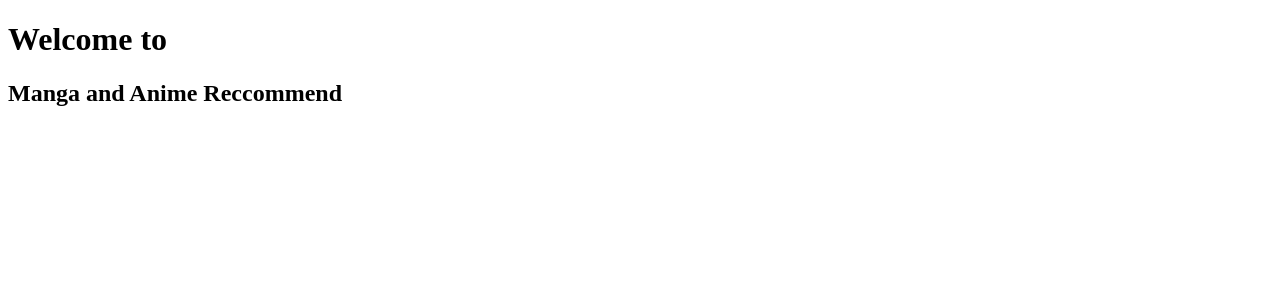
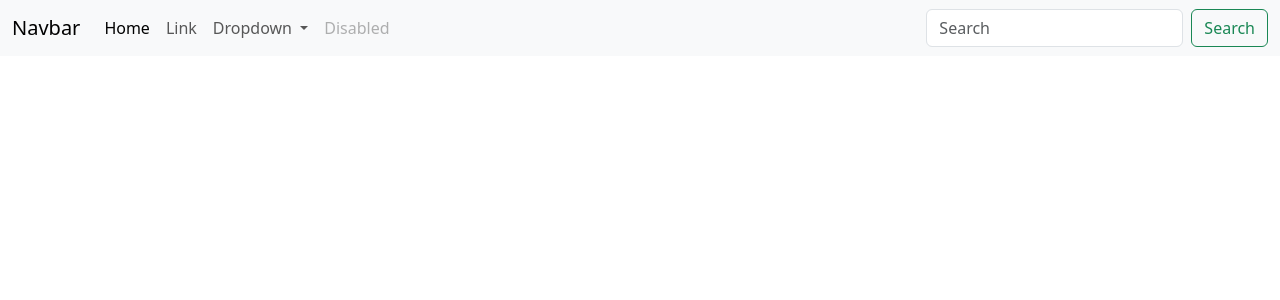
Before and after one commit to XzoSisT/Manga-and-Anime-Recommend, a Flask app: page / in a window 1280 px wide. Shown: the top 300 px of the page. Run offline with Flask 3, Linux system fonts and the light colour scheme.

Commit message:
Update index.html

```diff
--- a/templates/index.html
+++ b/templates/index.html
@@ -4,9 +4,50 @@
     <meta charset="UTF-8">
     <meta name="viewport" content="width=device-width, initial-scale=1.0">
     <title>Manga and Anime Reccommend</title>
+    <link href="https://cdn.jsdelivr.net/npm/bootstrap@5.3.2/dist/css/bootstrap.min.css" rel="stylesheet" integrity="sha384-T3c6CoIi6uLrA9TneNEoa7RxnatzjcDSCmG1MXxSR1GAsXEV/Dwwykc2MPK8M2HN" crossorigin="anonymous">
+<script src="https://cdn.jsdelivr.net/npm/bootstrap@5.3.2/dist/js/bootstrap.bundle.min.js" integrity="sha384-C6RzsynM9kWDrMNeT87bh95OGNyZPhcTNXj1NW7RuBCsyN/o0jlpcV8Qyq46cDfL" crossorigin="anonymous"></script>
+    <style>
+        h1{
+            color:red;
+        }
+    </style>
 </head>
 <body>
-    <h1>Welcome to</h1>
-    <h2>Manga and Anime Reccommend</h2>
+    <nav class="navbar navbar-expand-lg bg-body-tertiary">
+        <div class="container-fluid">
+          <a class="navbar-brand" href="#">Navbar</a>
+          <button class="navbar-toggler" type="button" data-bs-toggle="collapse" data-bs-target="#navbarSupportedContent" aria-controls="navbarSupportedContent" aria-expanded="false" aria-label="Toggle navigation">
+            <span class="navbar-toggler-icon"></span>
+          </button>
+          <div class="collapse navbar-collapse" id="navbarSupportedContent">
+            <ul class="navbar-nav me-auto mb-2 mb-lg-0">
+              <li class="nav-item">
+                <a class="nav-link active" aria-current="page" href="#">Home</a>
+              </li>
+              <li class="nav-item">
+                <a class="nav-link" href="#">Link</a>
+              </li>
+              <li class="nav-item dropdown">
+                <a class="nav-link dropdown-toggle" href="#" role="button" data-bs-toggle="dropdown" aria-expanded="false">
+                  Dropdown
+                </a>
+                <ul class="dropdown-menu">
+                  <li><a class="dropdown-item" href="#">Action</a></li>
+                  <li><a class="dropdown-item" href="#">Another action</a></li>
+                  <li><hr class="dropdown-divider"></li>
+                  <li><a class="dropdown-item" href="#">Something else here</a></li>
+                </ul>
+              </li>
+              <li class="nav-item">
+                <a class="nav-link disabled" aria-disabled="true">Disabled</a>
+              </li>
+            </ul>
+            <form class="d-flex" role="search">
+              <input class="form-control me-2" type="search" placeholder="Search" aria-label="Search">
+              <button class="btn btn-outline-success" type="submit">Search</button>
+            </form>
+          </div>
+        </div>
+      </nav>
 </body>
 </html>
```
